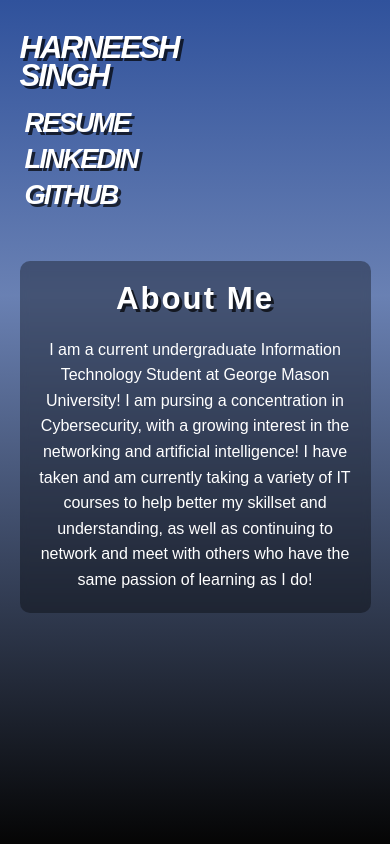
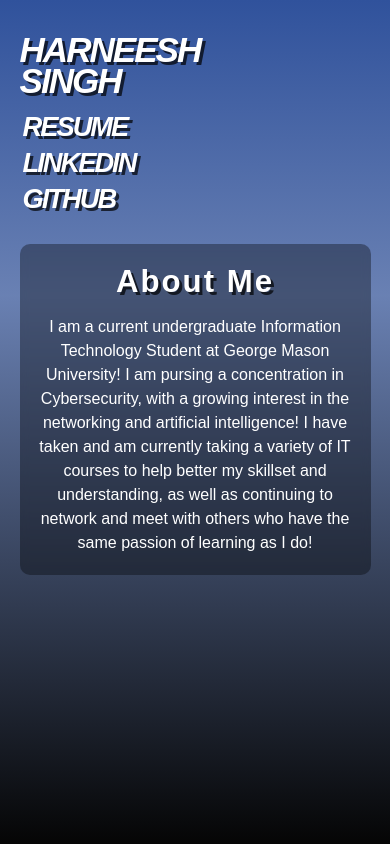
Before and after one commit to HarryS47/HarneeshSingh, a plain HTML site: page index.html in a window 390 px wide. Drawn offline with Linux system fonts and the light colour scheme.

Commit message:
Update style.css
Updating again!

```diff
--- a/style.css
+++ b/style.css
@@ -51,7 +51,6 @@ body {
   flex-direction: column;
   align-items: flex-start;
   width: 100%;
-  min-width: 0;
 }
 
 .main-menu .name {
@@ -105,7 +104,6 @@ body {
   z-index: 5;
   width: 100%;
   min-width: 0;
-  margin-top: 10vh;
 }
 
 .text-box {
@@ -144,8 +142,8 @@ body {
     font-size: clamp(1.4rem, 3vw, 2.5rem);
   }
 
-  .content {
-    margin-top: 6vh;
+  .text-box {
+    padding: 30px;
   }
 }
 
@@ -153,17 +151,20 @@ body {
   .menu {
     display: flex;
     flex-direction: column;
-    gap: 0;
+    width: 100%;
     min-height: 100vh;
     padding: 4vh 5vw;
+    gap: 0;
   }
 
   .main-menu {
     width: 100%;
+    flex-shrink: 0;
   }
 
   .main-menu .name {
-    font-size: clamp(1.8rem, 9vw, 3rem);
+    font-size: clamp(2rem, 10vw, 3rem);
+    line-height: 0.9;
     letter-spacing: -2px;
   }
 
@@ -174,13 +175,15 @@ body {
   }
 
   .nav-links a {
-    font-size: clamp(1.5rem, 7vw, 2.5rem);
+    font-size: clamp(1.5rem, 7vw, 2.3rem);
+    line-height: 1.1;
     letter-spacing: -2px;
   }
 
   .content {
     width: 100%;
-    margin-top: 8vh;
+    margin-top: 35px;
+    flex-shrink: 0;
   }
 
   .text-box {
@@ -189,37 +192,49 @@ body {
   }
 
   .text-box h1 {
-    font-size: clamp(1.8rem, 8vw, 2.8rem);
+    margin-bottom: 15px;
+    font-size: clamp(1.8rem, 8vw, 2.5rem);
   }
 
   .text-box p {
-    font-size: clamp(1rem, 4vw, 1.2rem);
+    font-size: clamp(1rem, 4.5vw, 1.2rem);
+    line-height: 1.5;
   }
 }
 
 @media (max-width: 400px) {
   .menu {
-    padding-left: 5vw;
-    padding-right: 5vw;
+    padding: 4vh 5vw;
   }
 
   .main-menu .name {
-    font-size: clamp(1.6rem, 8vw, 2.3rem);
+    font-size: clamp(1.7rem, 9vw, 2.3rem);
   }
 
   .nav-links {
+    margin-top: 15px;
+    margin-left: 3px;
     gap: 6px;
   }
 
   .nav-links a {
-    font-size: clamp(1.3rem, 7vw, 2rem);
+    font-size: clamp(1.3rem, 7vw, 1.9rem);
   }
 
   .content {
-    margin-top: 6vh;
+    margin-top: 30px;
   }
 
   .text-box {
     padding: 20px 15px;
   }
+
+  .text-box h1 {
+    font-size: clamp(1.6rem, 8vw, 2.2rem);
+  }
+
+  .text-box p {
+    font-size: 1rem;
+    line-height: 1.5;
+  }
 }
```
